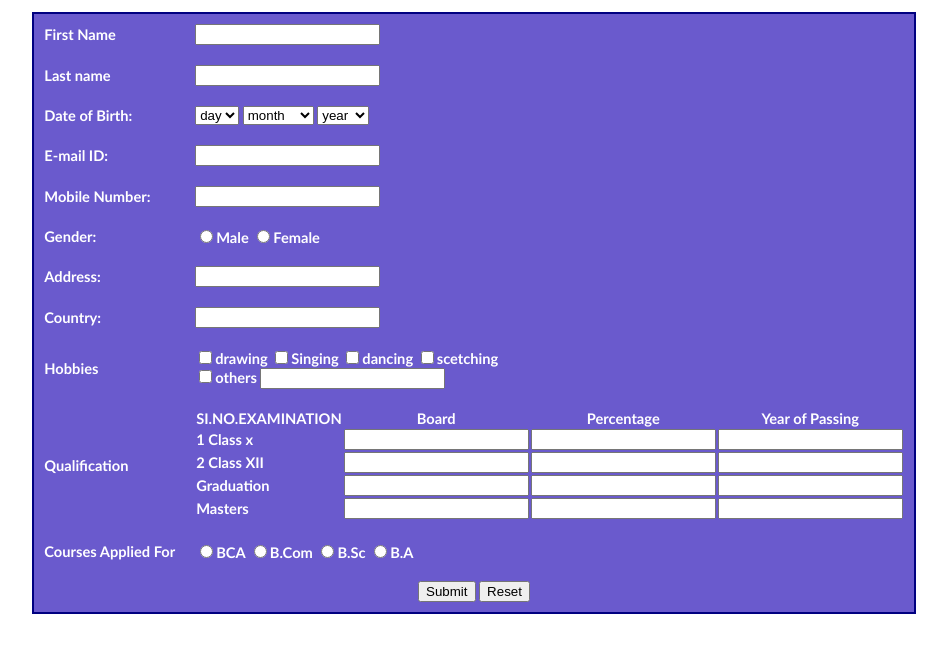
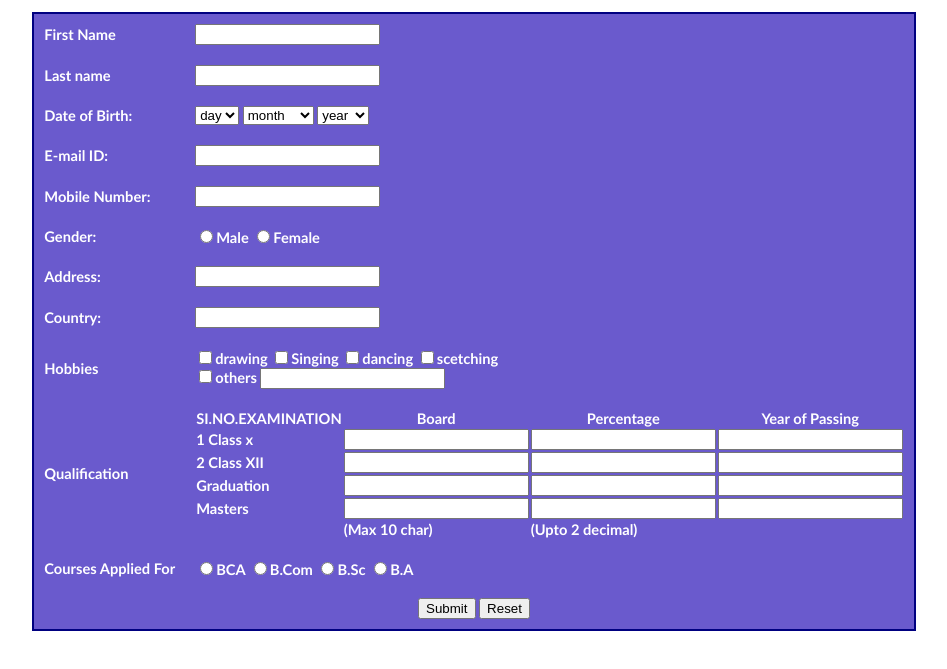
Before and after one commit to EsraKursumlija/Index, a plain HTML site: page registration.html in a window 1280 px wide. Shown: the part 95-764 px from the top of the page, without its empty margins (166-1113 px from the left). Drawn offline with Linux system fonts and the light colour scheme.

Commit message:
Minor changes

```diff
--- a/registration.html
+++ b/registration.html
@@ -200,6 +200,15 @@
                 <tr>
                 	<td>
 
+                	</td>
+                	<td>
+                		(Max 10 char)
+                	</td>
+                	<td>
+                		(Upto 2 decimal)
+                	</td>
+                </tr>
+
 
             </table>
 
```
